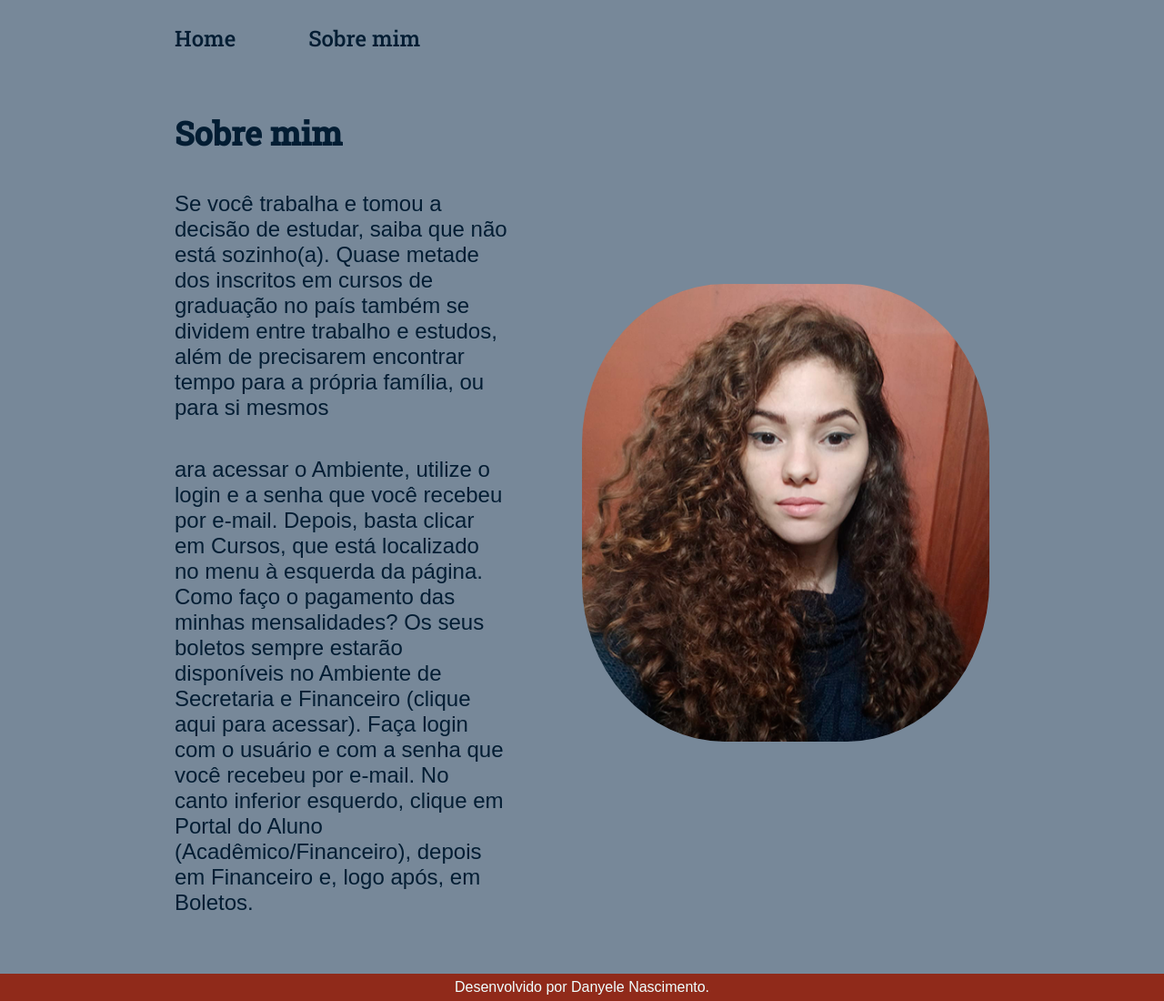
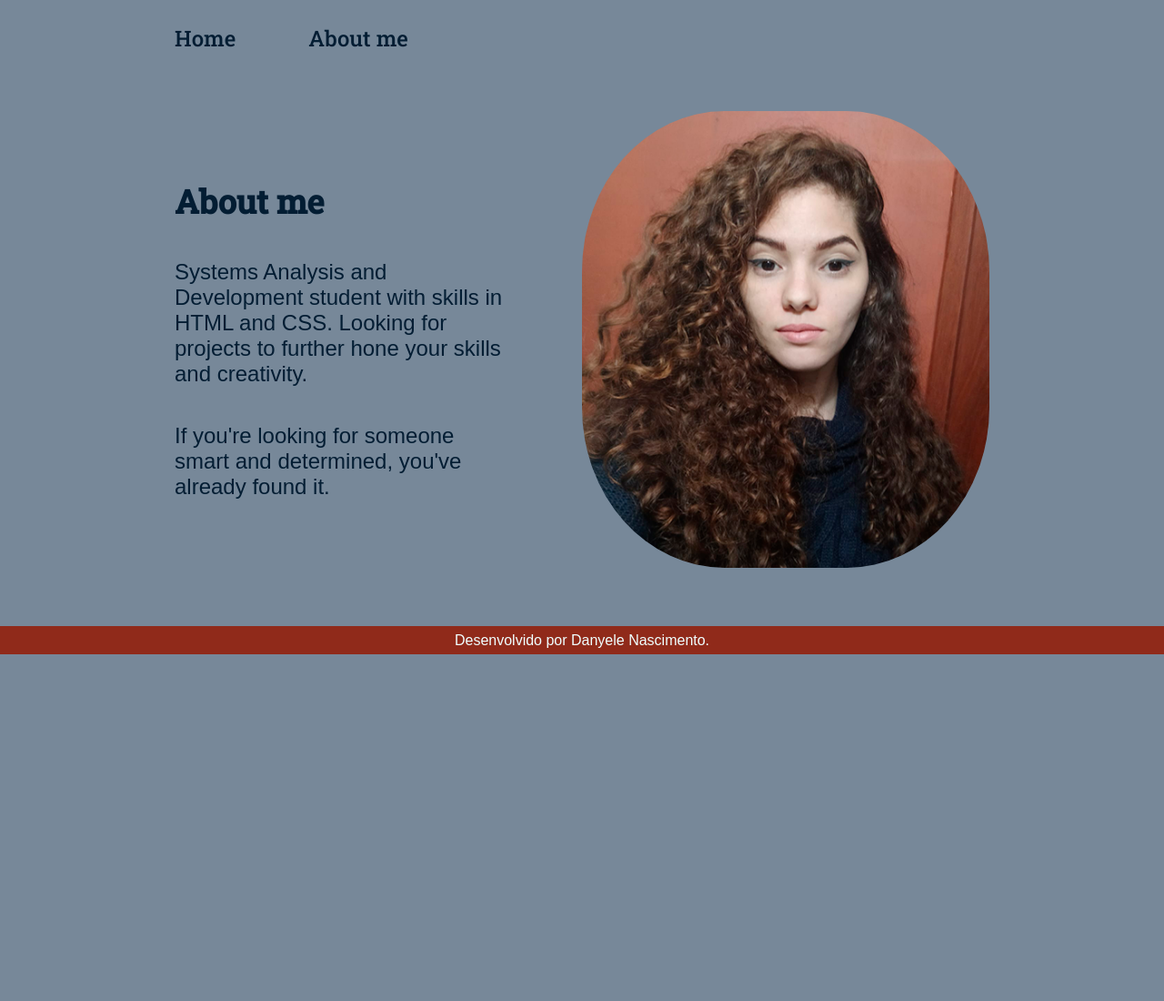
Before and after one commit to DanyeleN/portifolio-project-alura, a plain HTML site: page about.html in a window 1280 px wide. Shown: the whole page at 91% size. After the commit the page ends 800 px from the top, so only its background shows below. Drawn offline with Linux system fonts and the light colour scheme; a web font is replaced by a local one.

Commit message:
Update about.html
Mudança do pt para en + texto novo About me.

```diff
--- a/about.html
+++ b/about.html
@@ -4,37 +4,22 @@
     <meta charset="UTF-8">
     <meta http-equiv="X-UA-Compatible" content="IE=edge">
     <meta name="viewport" content="width=device-width, initial-scale=1.0">
-    <title>Sobre mim</title>
+    <title>About me</title>
     <link rel="stylesheet" href="./styles/style.css">
 </head>
 <body>
     <header class="cabecalho">
         <nav class="cabecalho__menu">
             <a class="cabecalho__menu__link" href="index.html">Home</a>
-            <a class="cabecalho__menu__link" href="about.html">Sobre mim</a>
+            <a class="cabecalho__menu__link" href="about.html">About me</a>
         </nav>
     </header>
     <main class="apresentacao">
         <section class="apresentacao__conteudo">
-            <h1 class="apresentacao__conteudo__titulo">Sobre mim</h1>
-            <p class="apresentacao__conteudo__texto">Se você trabalha e tomou a decisão de estudar,
-                saiba que não está sozinho(a). Quase metade
-                dos inscritos em cursos de graduação no país
-                também se dividem entre trabalho e estudos,
-                além de precisarem encontrar tempo para a
-                própria família, ou para si mesmos</p>
-            <p class="apresentacao__conteudo__texto">ara acessar o Ambiente, utilize o login e a senha que você recebeu por e-mail. Depois, basta
-                clicar em Cursos, que está localizado no menu
-                à esquerda da página.
-                Como faço o pagamento
-                das minhas mensalidades?
-                Os seus boletos sempre estarão disponíveis no
-                Ambiente de Secretaria e Financeiro (clique aqui
-                para acessar). Faça login com o usuário e com
-                a senha que você recebeu por e-mail. No canto inferior esquerdo, clique em Portal do Aluno
-                (Acadêmico/Financeiro), depois em Financeiro e,
-                logo após, em Boletos.
-                 </p>
+            <h1 class="apresentacao__conteudo__titulo">About me</h1>
+            <p class="apresentacao__conteudo__texto">Systems Analysis and Development student with skills in HTML and CSS. Looking for projects to further hone your skills and creativity.</p>
+            <p class="apresentacao__conteudo__texto">If you're looking for someone smart and determined, you've already found it.
+            </p>
         </section>
         <img class="foto" src="./assets/fotoperfil.png" alt="Foto da Danyele Nascimento">
     </main>
```
